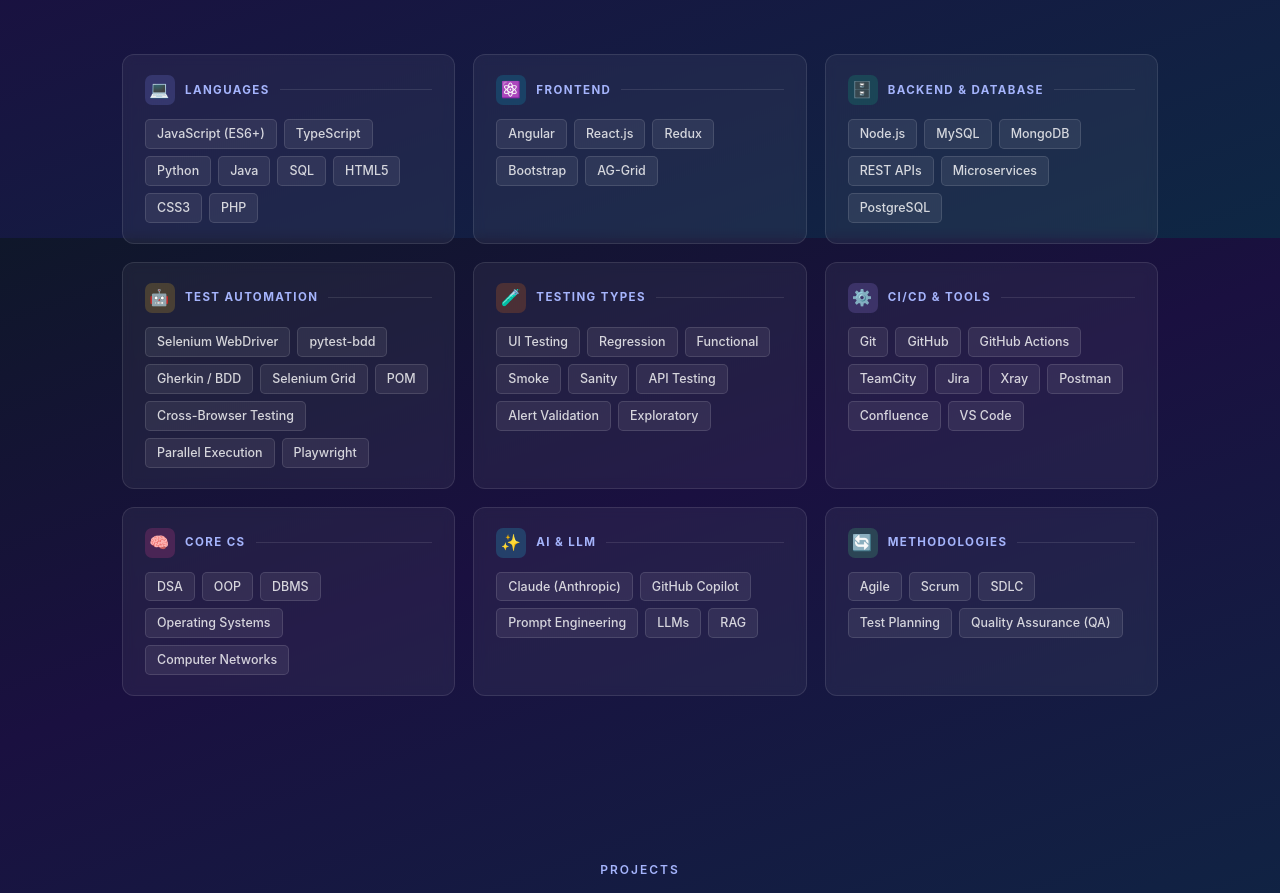
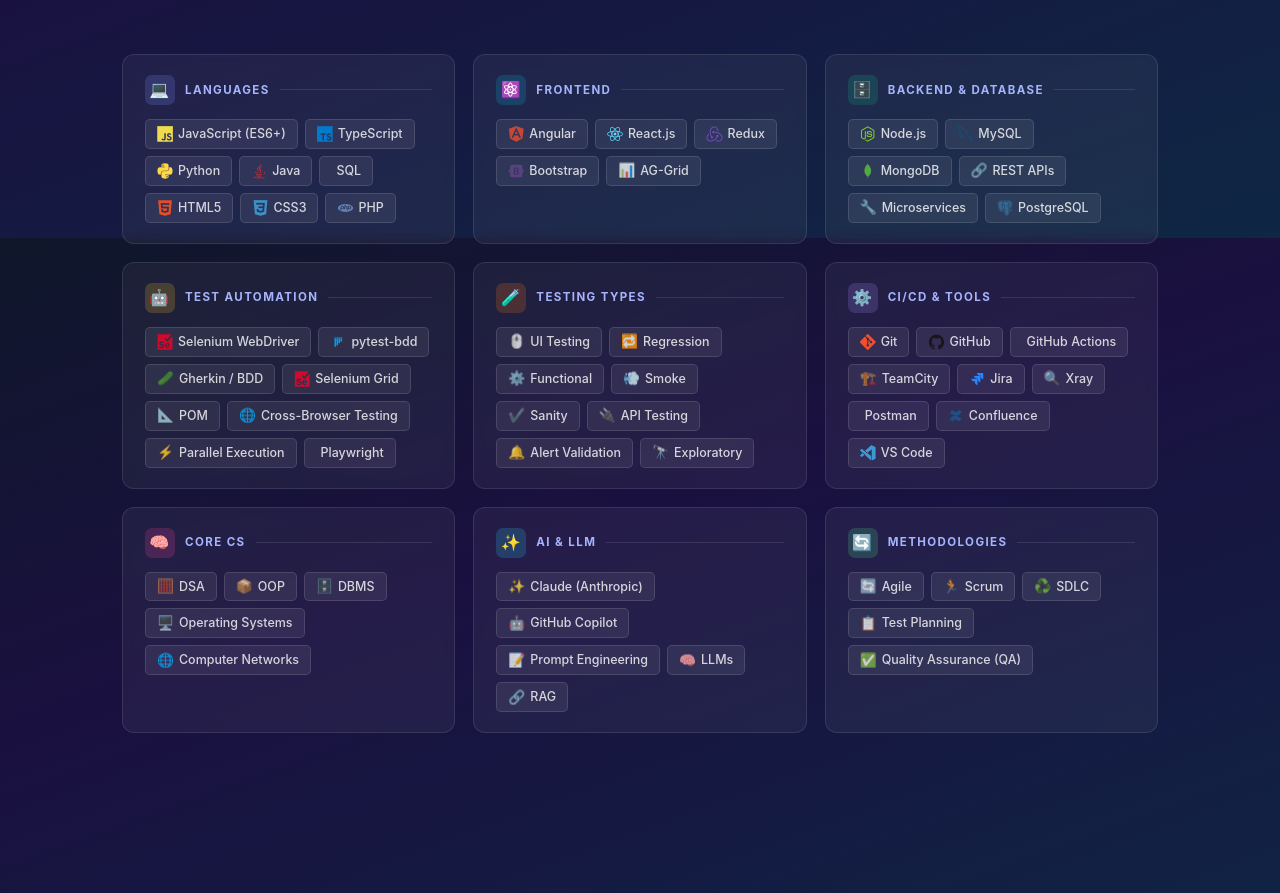
Before and after one commit to Nagarani-22/portfolio, a React (Vite) app: page / in a window 1280 px wide. Shown: the part 2962-3855 px from the top of the page. Built offline with nearby package versions, Linux system fonts and the light colour scheme.

Commit message:
feat: add technology icons to skill tags via devicons CDN

```diff
--- a/index.html
+++ b/index.html
@@ -6,6 +6,7 @@
     <meta name="viewport" content="width=device-width, initial-scale=1.0" />
     <title>Gudditi Nagarani | Software Engineer</title>
     <meta name="description" content="Portfolio of Gudditi Nagarani – Software Engineer specialising in test automation and frontend development." />
+    <link rel="stylesheet" href="https://cdn.jsdelivr.net/gh/devicons/devicon@latest/devicon.min.css" />
   </head>
   <body>
     <div id="root"></div>
--- a/src/components/Skills.jsx
+++ b/src/components/Skills.jsx
@@ -1,4 +1,85 @@
 import useFadeIn from '../hooks/useFadeIn'
+
+// devicon class = rendered as <i> element; emoji string = rendered as text
+const SKILL_ICONS = {
+  // Languages
+  'JavaScript (ES6+)': { type: 'devicon', cls: 'devicon-javascript-plain colored' },
+  'TypeScript':        { type: 'devicon', cls: 'devicon-typescript-plain colored' },
+  'Python':            { type: 'devicon', cls: 'devicon-python-plain colored' },
+  'Java':              { type: 'devicon', cls: 'devicon-java-plain colored' },
+  'SQL':               { type: 'devicon', cls: 'devicon-azuresqldatabase-plain colored' },
+  'HTML5':             { type: 'devicon', cls: 'devicon-html5-plain colored' },
+  'CSS3':              { type: 'devicon', cls: 'devicon-css3-plain colored' },
+  'PHP':               { type: 'devicon', cls: 'devicon-php-plain colored' },
+  // Frontend
+  'Angular':           { type: 'devicon', cls: 'devicon-angularjs-plain colored' },
+  'React.js':          { type: 'devicon', cls: 'devicon-react-original colored' },
+  'Redux':             { type: 'devicon', cls: 'devicon-redux-original colored' },
+  'Bootstrap':         { type: 'devicon', cls: 'devicon-bootstrap-plain colored' },
+  'AG-Grid':           { type: 'emoji', icon: '📊' },
+  // Backend & Database
+  'Node.js':           { type: 'devicon', cls: 'devicon-nodejs-plain colored' },
+  'MySQL':             { type: 'devicon', cls: 'devicon-mysql-plain colored' },
+  'MongoDB':           { type: 'devicon', cls: 'devicon-mongodb-plain colored' },
+  'REST APIs':         { type: 'emoji', icon: '🔗' },
+  'Microservices':     { type: 'emoji', icon: '🔧' },
+  'PostgreSQL':        { type: 'devicon', cls: 'devicon-postgresql-plain colored' },
+  // Test Automation
+  'Selenium WebDriver':    { type: 'devicon', cls: 'devicon-selenium-original colored' },
+  'pytest-bdd':            { type: 'devicon', cls: 'devicon-pytest-plain colored' },
+  'Gherkin / BDD':         { type: 'emoji', icon: '🥒' },
+  'Selenium Grid':         { type: 'devicon', cls: 'devicon-selenium-original colored' },
+  'POM':                   { type: 'emoji', icon: '📐' },
+  'Cross-Browser Testing': { type: 'emoji', icon: '🌐' },
+  'Parallel Execution':    { type: 'emoji', icon: '⚡' },
+  'Playwright':            { type: 'devicon', cls: 'devicon-playwright-plain colored' },
+  // Testing Types
+  'UI Testing':        { type: 'emoji', icon: '🖱️' },
+  'Regression':        { type: 'emoji', icon: '🔁' },
+  'Functional':        { type: 'emoji', icon: '⚙️' },
+  'Smoke':             { type: 'emoji', icon: '💨' },
+  'Sanity':            { type: 'emoji', icon: '✔️' },
+  'API Testing':       { type: 'emoji', icon: '🔌' },
+  'Alert Validation':  { type: 'emoji', icon: '🔔' },
+  'Exploratory':       { type: 'emoji', icon: '🔭' },
+  // CI/CD & Tools
+  'Git':               { type: 'devicon', cls: 'devicon-git-plain colored' },
+  'GitHub':            { type: 'devicon', cls: 'devicon-github-original colored' },
+  'GitHub Actions':    { type: 'devicon', cls: 'devicon-githubactions-plain colored' },
+  'TeamCity':          { type: 'emoji', icon: '🏗️' },
+  'Jira':              { type: 'devicon', cls: 'devicon-jira-plain colored' },
+  'Xray':              { type: 'emoji', icon: '🔍' },
+  'Postman':           { type: 'devicon', cls: 'devicon-postman-plain colored' },
+  'Confluence':        { type: 'devicon', cls: 'devicon-confluence-plain colored' },
+  'VS Code':           { type: 'devicon', cls: 'devicon-vscode-plain colored' },
+  // Core CS
+  'DSA':               { type: 'emoji', icon: '🧮' },
+  'OOP':               { type: 'emoji', icon: '📦' },
+  'DBMS':              { type: 'emoji', icon: '🗄️' },
+  'Operating Systems': { type: 'emoji', icon: '🖥️' },
+  'Computer Networks': { type: 'emoji', icon: '🌐' },
+  // AI & LLM
+  'Claude (Anthropic)':   { type: 'emoji', icon: '✨' },
+  'GitHub Copilot':       { type: 'emoji', icon: '🤖' },
+  'Prompt Engineering':   { type: 'emoji', icon: '📝' },
+  'LLMs':                 { type: 'emoji', icon: '🧠' },
+  'RAG':                  { type: 'emoji', icon: '🔗' },
+  // Methodologies
+  'Agile':                    { type: 'emoji', icon: '🔄' },
+  'Scrum':                    { type: 'emoji', icon: '🏃' },
+  'SDLC':                     { type: 'emoji', icon: '♻️' },
+  'Test Planning':            { type: 'emoji', icon: '📋' },
+  'Quality Assurance (QA)':  { type: 'emoji', icon: '✅' },
+}
+
+function SkillIcon({ name }) {
+  const entry = SKILL_ICONS[name]
+  if (!entry) return null
+  if (entry.type === 'devicon') {
+    return <i className={`${entry.cls} skill-tech-icon`} />
+  }
+  return <span className="skill-tech-icon skill-tech-emoji">{entry.icon}</span>
+}
 
 const SKILL_GROUPS = [
   {
@@ -78,7 +159,10 @@
               </div>
               <div className="skill-tags">
                 {g.tags.map(t => (
-                  <span key={t} className="skill-tag" data-tip={t}>{t}</span>
+                  <span key={t} className="skill-tag" data-tip={t}>
+                    <SkillIcon name={t} />
+                    {t}
+                  </span>
                 ))}
               </div>
             </div>
--- a/src/index.css
+++ b/src/index.css
@@ -536,6 +536,9 @@
   font-size: 0.78rem;
   font-weight: 500;
   padding: 4px 11px;
+  display: inline-flex;
+  align-items: center;
+  gap: 5px;
   border-radius: 5px;
   border: 1px solid rgba(255,255,255,0.12);
   transition: background 0.15s, color 0.15s, border-color 0.15s, transform 0.15s;
@@ -547,6 +550,14 @@
   color: #a5b4fc;
   border-color: rgba(129,140,248,0.5);
   transform: translateY(-2px);
+}
+.skill-tech-icon {
+  font-size: 1rem;
+  line-height: 1;
+  flex-shrink: 0;
+}
+.skill-tech-emoji {
+  font-size: 0.85rem;
 }
 .skill-tag[data-tip]::after {
   content: attr(data-tip);
```
